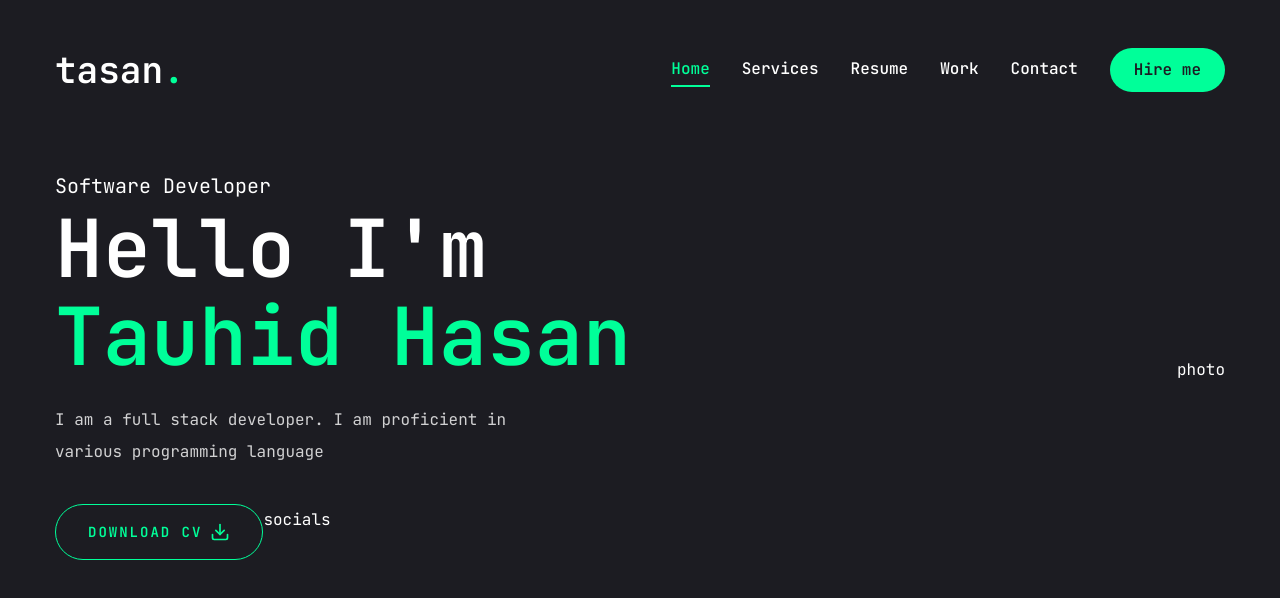
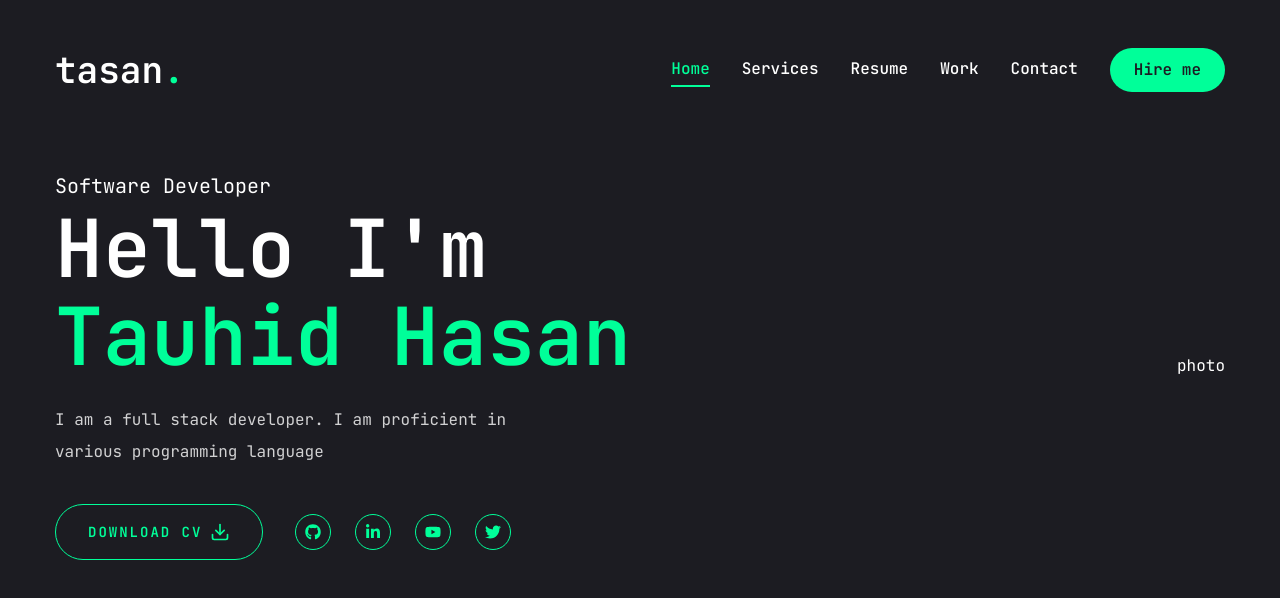
Before and after one commit to tauhid-hasan-dev/portfolio-tauhid, a Next.js app: page / in a window 1280 px wide. Shown: the top 598 px of the page. Built offline with nearby package versions, Linux system fonts and the light colour scheme.

Commit message:
style updated in home page

```diff
--- a/app/page.jsx
+++ b/app/page.jsx
@@ -1,6 +1,7 @@
 /* eslint-disable react/no-unescaped-entities */
 import { Button } from "@/components/ui/button";
 import { FiDownload } from "react-icons/fi";
+import Social from "../components/Social";
 
 const Home = () => {
   return (
@@ -16,7 +17,7 @@
               I am a full stack developer. I am proficient in various
               programming language
             </p>
-            <div className="flex flex-col xl:flex-row">
+            <div className="flex flex-col xl:flex-row items-center gap-8">
               <Button
                 variant="outline"
                 size="lg"
@@ -25,9 +26,11 @@
                 <span>Download CV</span>
                 <FiDownload className="text-xl"></FiDownload>
               </Button>
-              <div className="mb-8 xl:mb-8">
-                socials
-                {/* <Social /> */}
+              <div className="mb-8 xl:mb-0">
+                <Social
+                  containerStyles="flex gap-6"
+                  iconStyles="w-9 h-9 border border-accent rounded-full flex justify-center items-center text-accent text-base hover:bg-accent hover:text-primary hover:transition-all duration-500"
+                />
               </div>
             </div>
           </div>
--- /dev/null
+++ b/components/Social.jsx
@@ -0,0 +1,26 @@
+import Link from "next/link";
+
+import { FaGithub, FaLinkedinIn, FaYoutube, FaTwitter } from "react-icons/fa";
+
+const socials = [
+  { icon: <FaGithub />, path: "" },
+  { icon: <FaLinkedinIn />, path: "" },
+  { icon: <FaYoutube />, path: "" },
+  { icon: <FaTwitter />, path: "" },
+];
+
+const Social = ({ containerStyles, iconStyles }) => {
+  return (
+    <div className={containerStyles}>
+      {socials.map((item, index) => {
+        return (
+          <Link key={index} href={item.path} className={iconStyles}>
+            {item.icon}
+          </Link>
+        );
+      })}
+    </div>
+  );
+};
+
+export default Social;
```
